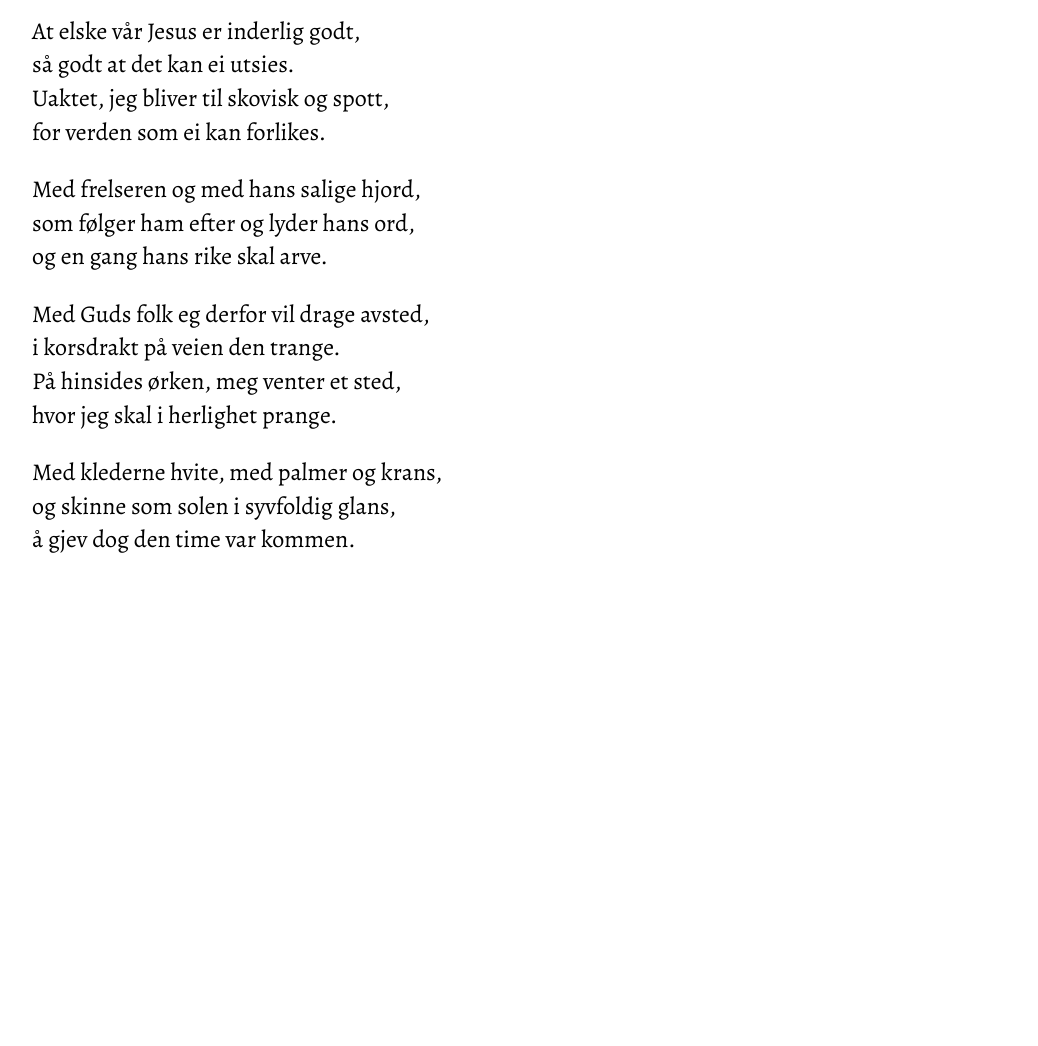
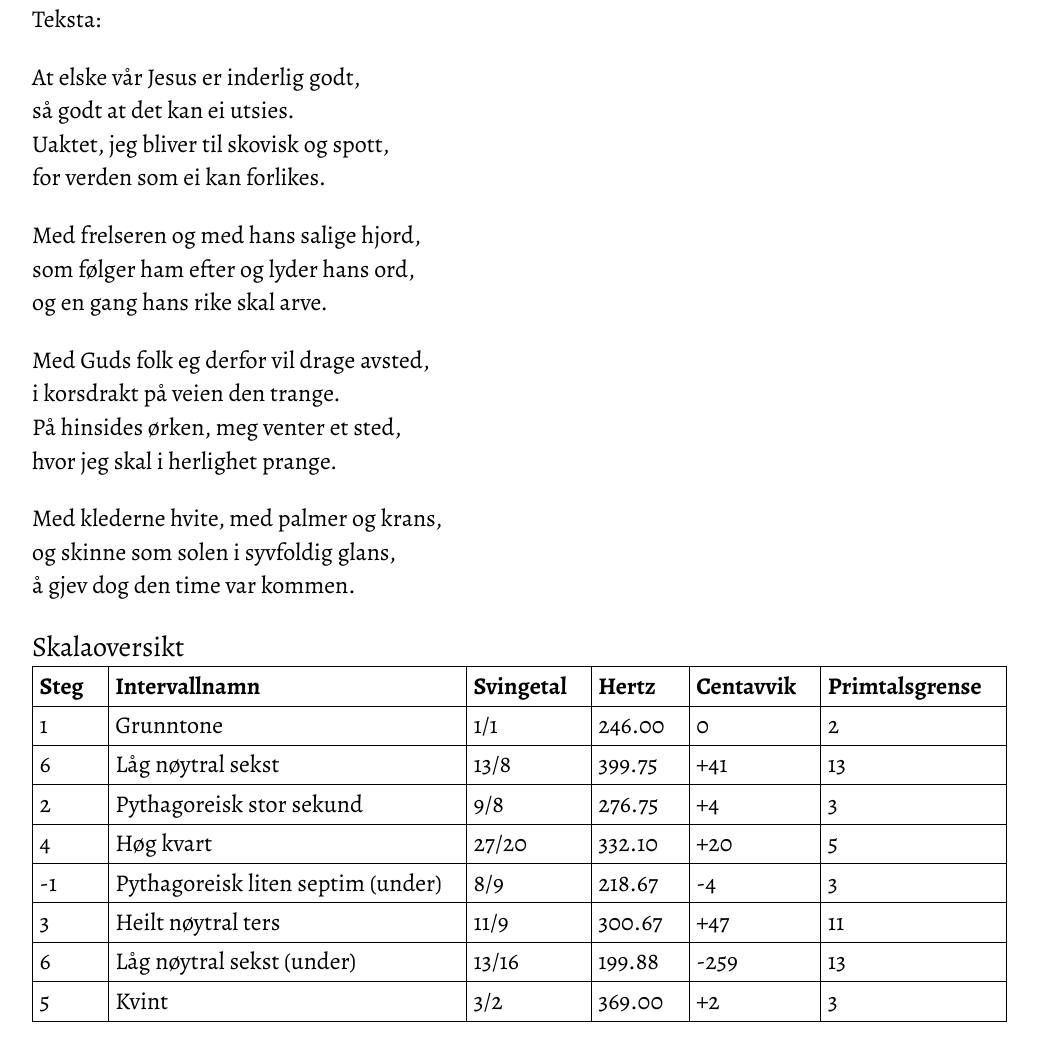
Before and after one commit to hagjan/skalastudier-vanilla, a website with bundled scripts: page public/pages/ad3a1ab6-a0ee-4b90-ac7f-c6d37438c183/index.html in a window 1280 px wide. Shown: the part 548-1594 px from the top of the page, without its empty margins (16-1054 px from the left). Before the commit the page ends 1153 px from the top, so only its background shows below. Built offline with nearby package versions, Linux system fonts and the light colour scheme.

Commit message:
Add interval table

```diff
--- a/public/components/article-list.js
+++ b/public/components/article-list.js
@@ -14,9 +14,9 @@ class ArticleListComponent extends HTMLElement {
           return;
         }
         const ul = document.createElement('ul');
-        items.forEach(item => {
+        items.sort((a,b) => a.title > b.title).forEach(item => {
           const link = document.createElement('a')
-          link.href = `/pages/${item._id}/index.html`
+          link.href = `/pages/${item._id}/`
 
           const title = document.createElement('h3')
           title.textContent = item.title
--- a/public/components/audio.css
+++ b/public/components/audio.css
@@ -1,3 +1,4 @@
 x-audio audio {
+  margin-top: 0.275rem;
   width: 100%;
 }
--- a/public/components/audio.js
+++ b/public/components/audio.js
@@ -1,6 +1,9 @@
 
 class AudioComponent extends HTMLElement {
   connectedCallback() {
+    const title = document.createElement('h3')
+    title.textContent = "Lydeksempel"
+
     const src = this.getAttribute('src');
     if (!src) {
       this.innerHTML = '<p>No audio source provided.</p>';
@@ -18,22 +21,9 @@ class AudioComponent extends HTMLElement {
     audio.textContent = "Your browser does not support the audio element."
     audio.appendChild(source);
     this.innerHTML = ''
+    this.appendChild(title)
     this.appendChild(audio)
   }
-  // static get observedAttributes() {
-  //   return ['src', 'alt'];
-  // }
-
-  // attributeChangedCallback() {
-  //   this.update();
-  // }
-
-  // update() {
-  //   const source = this.querySelector('source');
-  //   if (source) {
-  //     source.src = this.getAttribute('src');
-  //   }
-  // }
 }
 export const registerAudioComponent = () => {
   customElements.define('x-audio', AudioComponent);
--- /dev/null
+++ b/public/components/interval-table.css
@@ -0,0 +1,12 @@
+x-interval-table table,
+x-interval-table th,
+x-interval-table td {
+  border: 1px solid black;
+  border-collapse: collapse;
+}
+
+x-interval-table table>thead>tr>th,
+x-interval-table table>tbody>tr>td {
+  text-align: left;
+  padding: 0.1rem 1rem 0.1rem 0.275rem;
+}
--- /dev/null
+++ b/public/components/interval-table.js
@@ -0,0 +1,108 @@
+function centFromTempered(val, root, step)  {
+  const tempered = root * Math.pow(2, step / 12);
+  const dev = 1200 * Math.log2((val * root) / tempered);
+  return dev > 0 ? `+${dev.toFixed()}` : `${dev.toFixed()}`;
+};
+
+
+class IntervalTableComponent extends HTMLElement {
+  connectedCallback() {
+    const src = this.getAttribute('src');
+    const intervals = this.getAttribute('intervals');
+    if (!src) {
+      this.innerHTML = '<p>No JSON source provided.</p>';
+      return;
+    }
+    if (!intervals) {
+      this.innerHTML = '<p>No intervals provided.</p>';
+      return;
+    }
+
+    const interval_list = intervals.split(',')
+
+    fetch(src)
+      .then(response => response.json())
+      .then(items => {
+        if (!Array.isArray(items)) {
+          this.innerHTML = '<p>Invalid JSON format.</p>';
+          return;
+        }
+
+        const root = localStorage.getItem("root") || 440
+
+        const title = document.createElement('h3')
+        title.textContent = 'Skalaoversikt'
+
+        const table = document.createElement('table')
+        const head = document.createElement('thead')
+        const tr = document.createElement('tr')
+
+        const step = document.createElement('th')
+        step.textContent = 'Steg'
+        const name = document.createElement('th')
+        name.textContent = 'Intervallnamn'
+        const frac = document.createElement('th')
+        frac.textContent = 'Svingetal'
+        const hertz = document.createElement('th')
+        hertz.textContent = 'Hertz'
+        const diverge = document.createElement('th')
+        diverge.textContent = 'Centavvik'
+        const primelimit = document.createElement('th')
+        primelimit.textContent = 'Primtalsgrense'
+
+        tr.appendChild(step)
+        tr.appendChild(name)
+        tr.appendChild(frac)
+        tr.appendChild(hertz)
+        tr.appendChild(diverge)
+        tr.appendChild(primelimit)
+        head.appendChild(tr)
+        table.appendChild(head)
+
+        const body = document.createElement('tbody')
+
+
+        items.filter(item => interval_list.includes(item.fraction)).sort((a,b) => a.value > b.value).forEach(item => {
+
+          const tr = document.createElement('tr')
+
+          const step = document.createElement('td')
+          step.textContent = item.step
+          const name = document.createElement('td')
+          name.textContent = item.name
+          const frac = document.createElement('td')
+          frac.textContent = item.fraction
+          const hertz = document.createElement('td')
+          hertz.textContent = (root * (item.numerator/item.denominator)).toFixed(2)
+          const diverge = document.createElement('td')
+          diverge.textContent = centFromTempered(item.value, root, item.tempered)
+          const primelimit = document.createElement('td')
+          primelimit.textContent = item.limit
+
+          tr.appendChild(step)
+          tr.appendChild(name)
+          tr.appendChild(frac)
+          tr.appendChild(hertz)
+          tr.appendChild(diverge)
+          tr.appendChild(primelimit)
+
+          body.appendChild(tr)
+
+
+        });
+        this.innerHTML = '';
+
+
+        table.appendChild(head)
+        table.appendChild(body)
+        this.appendChild(title)
+        this.appendChild(table)
+      })
+      .catch(error => {
+        this.innerHTML = `<p>Error loading JSON: ${error}</p>`;
+      });
+  }
+}
+
+export const registerIntervalTableComponent = () =>
+    customElements.define('x-interval-table', IntervalTableComponent);
--- a/public/index.css
+++ b/public/index.css
@@ -2,6 +2,7 @@
 @import url('./components/header.css');
 @import url('./components/article-list.css');
 @import url('./components/audio.css');
+@import url('./components/interval-table.css');
 
 html {
   font-size: 24px;
--- a/public/index.js
+++ b/public/index.js
@@ -1,6 +1,7 @@
 import { registerHeaderComponent } from "./components/header";
 import { registerArticleListComponent } from "./components/article-list";
 import { registerAudioComponent } from "./components/audio";
+import { registerIntervalTableComponent} from "./components/interval-table";
 
 const app = () => {
     const template = document.querySelector('template#page');
@@ -9,6 +10,7 @@ const app = () => {
     registerHeaderComponent()
     registerArticleListComponent()
     registerAudioComponent()
+    registerIntervalTableComponent()
 
 }
 
--- a/public/pages/ad3a1ab6-a0ee-4b90-ac7f-c6d37438c183/index.html
+++ b/public/pages/ad3a1ab6-a0ee-4b90-ac7f-c6d37438c183/index.html
@@ -55,8 +55,12 @@
         å gjev dog den time var kommen.
       </p>
     </div>
+    <x-interval-table src="/data/intervals.json" intervals="13/16,8/9,1/1,9/8,11/9,27/20,3/2,13/8"></x-interval-table>
   </main>
   <script type="module" src="../../index.js"></script>
+  <script>
+    localStorage.setItem("root", 246)
+  </script>
 </body>
 
 </html>
```
